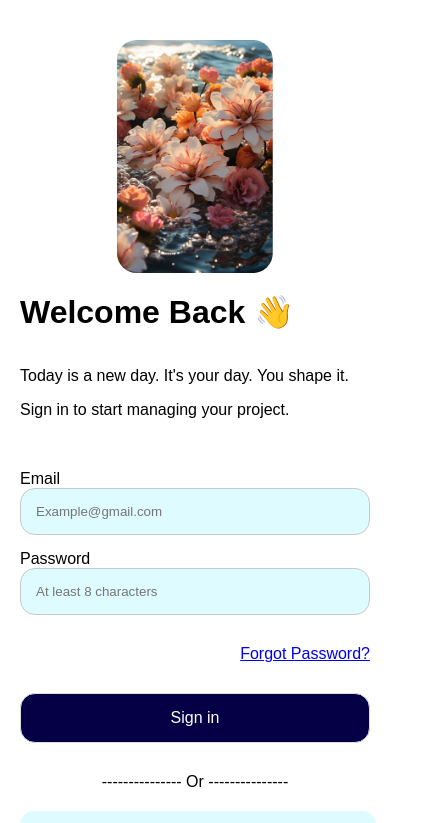
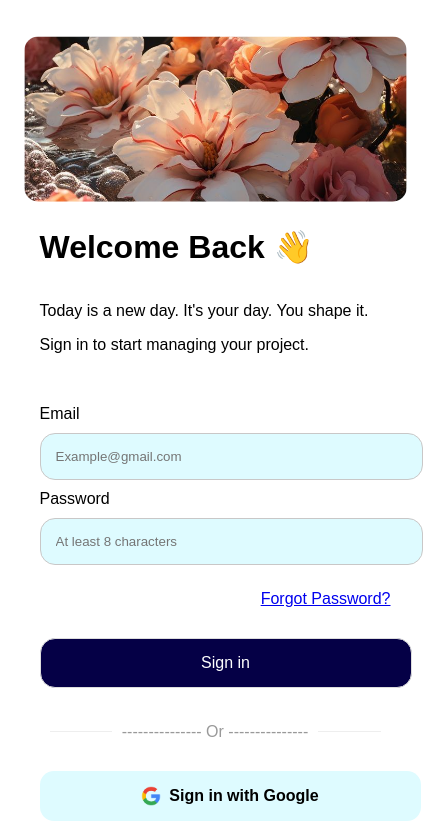
Before and after one commit to duyhusttttt/webforDieu, a plain HTML site: page index.html in a window 390 px wide. Shown: the top 823 px of the page, 430 px wide, since content can reach past the window. Drawn offline with Linux system fonts and the light colour scheme.

Commit message:
Update styles.css

```diff
--- a/styles.css
+++ b/styles.css
@@ -124,30 +124,81 @@ footer {
 
 @media (max-width: 768px) {
     .content {
-        flex-direction: column-reverse; /* Ảnh sẽ hiển thị phía trên */
-        padding: 40px 20px; /* Giảm padding nếu cần */
-        gap: 20px; /* Khoảng cách giữa các phần tử */
-    }
-    .text-section,
-    .image-section {
-        width: 100%; /* Chiều rộng đầy đủ */
-        max-width: none;
+        display: flex;
+        flex-direction: column;
+        align-items: center;
+        width: 100%;
+        margin-top: 0px;
     }
     .image-section {
-        /* Đặt tỉ lệ cho khung chứa ảnh để đạt tỉ lệ 6:4 */
-        width: 100%; /* Chiều rộng đầy đủ */
-        padding-top: 66.67%; /* Tỉ lệ phần trăm dựa trên tỉ lệ ảnh (tỉ lệ 4:6) */
-        position: relative; /* Cho phép định vị tuyệt đối cho ảnh */
+        width: 70%;
+        padding-top: 30.14%;
+        position: relative;
+        margin-top: 0px;
+        margin-bottom: -200px;
+        order: 1;
     }
+
     .responsive-image {
         position: absolute;
         top: 0;
-        left: 50%;
-        transform: translateX(-50%); /* Căn giữa ảnh theo chiều ngang */
+        left: 0;
+        width: 100%;
         height: 100%;
-        width: auto; /* Chiều rộng tự động điều chỉnh */
-        max-height: none; /* Không giới hạn chiều cao tối đa */
-        object-fit: cover; /* Cắt ảnh không làm mất tỉ lệ */
-        object-position: center; /* Tập trung ảnh vào giữa */
+        object-fit: cover;
+        object-position: center;
+        border-radius: 10px;
+    }
+
+
+    .text-section {
+        width: 90%;
+        padding: 0 5%;
+        margin-top: -50px;
+        position: relative;
+        z-index: 1;
+        order: 2;
+    }
+
+
+    .login-form button{
+        width: 106%;
+    }
+    .login-form input,
+    .social-button {
+        width: 100%;
+        margin: 10px 0;
+
+    }
+
+    .social-button {
+        display: flex;
+        align-items: center;
+        justify-content: center;
+    }
+
+
+    footer {
+        font-size: 12px;
+        color: #999;
+        text-align: center;
+        margin-top: 10px;
+    }
+
+
+    .divider {
+        display: flex;
+        align-items: center;
+        text-align: center;
+        color: #999;
+        margin: 20px 0;
+    }
+
+    .divider:before,
+    .divider:after {
+        content: '';
+        flex: 1;
+        border-bottom: 1px solid #eee;
+        margin: 0px 10px;
     }
 }
```
